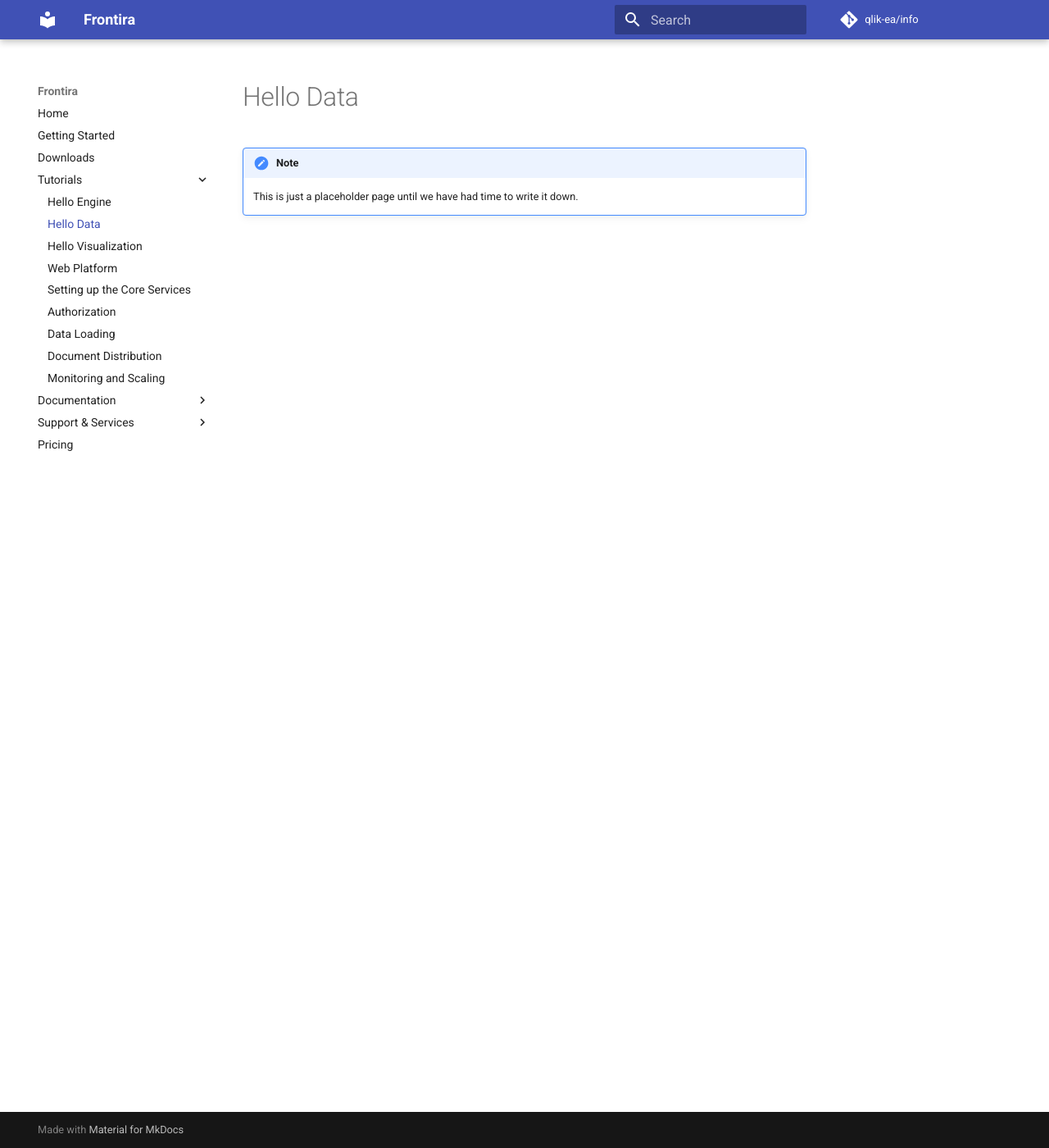
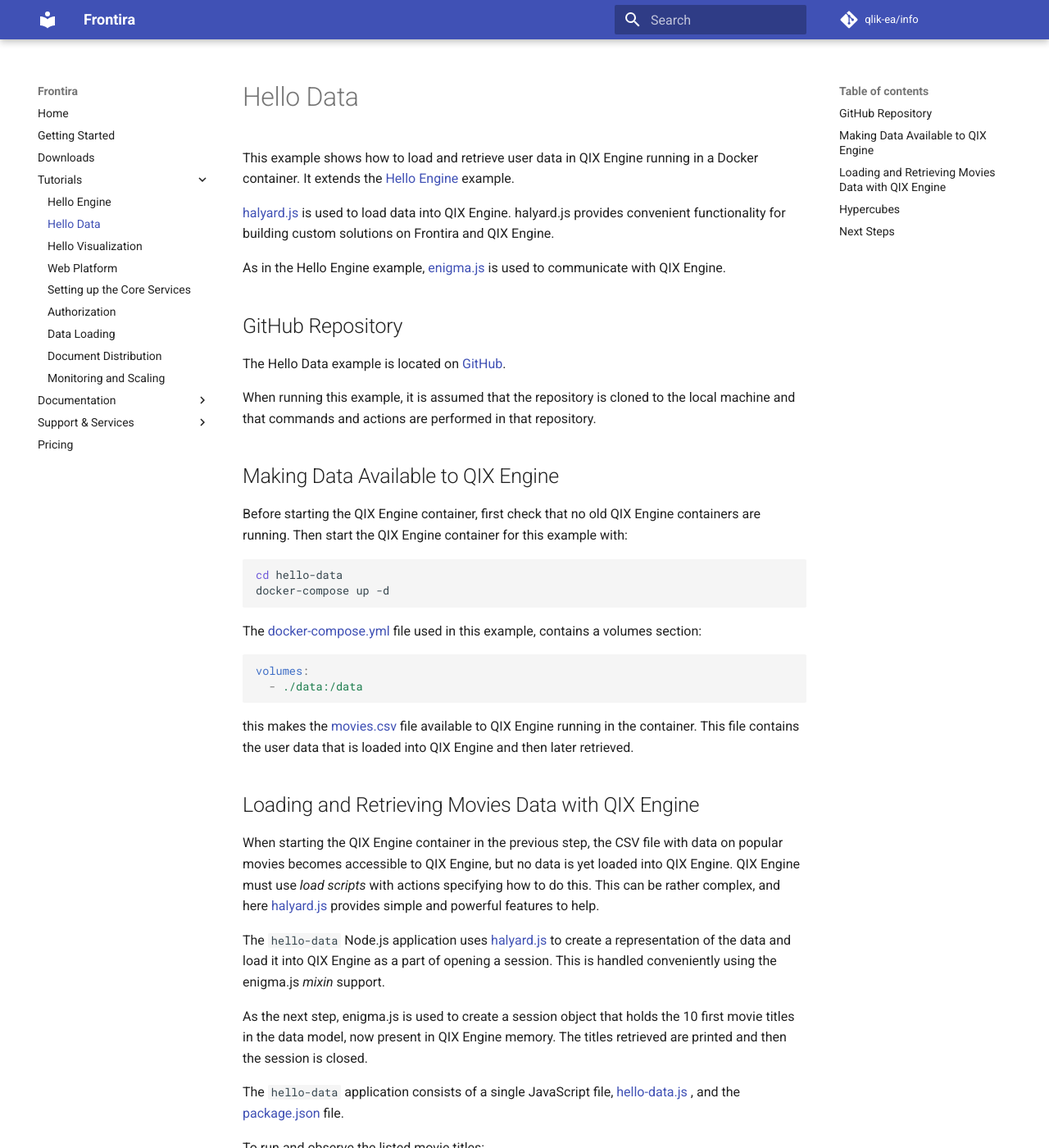
Before and after one commit to qlik-oss/core-website, an MkDocs documentation site: the page built from docs/tutorials/hello-data.md, in a window 1280 px wide and 1400 px high. Shown: the whole window at 82% size. Built offline with MkDocs 1.6.1 and Material for MkDocs 9.7.7, drawn with Linux system fonts in a browser that asks for light colours; comment, search, counter and statistics services are not loaded; old or Windows-style settings are respelled for this version of MkDocs; some of the changed text lies outside the part shown.

Commit message:
hello-data tutorial documentation (#95)

````diff
--- a/docs/tutorials/hello-data.md
+++ b/docs/tutorials/hello-data.md
@@ -1,4 +1,106 @@
 # Hello Data
 
-!!! note
-    This is just a placeholder page until we have had time to write it down.
+This example shows how to load and retrieve user data in QIX Engine running in a Docker container. It extends the
+[Hello Engine](./hello-engine.md) example.
+
+[halyard.js](https://github.com/qlik-oss/halyard.js) is used to load data into QIX Engine. halyard.js provides
+convenient functionality for building custom solutions on Frontira and QIX Engine.
+
+As in the Hello Engine example, [enigma.js](https://github.com/qlik-oss/enigma.js) is used to communicate with QIX
+Engine.
+
+## GitHub Repository
+
+The Hello Data example is located on [GitHub](https://github.com/qlik-ea/getting-started-with-web-platform).
+
+When running this example, it is assumed that the repository is cloned to the local machine and that commands and
+actions are performed in that repository.
+
+## Making Data Available to QIX Engine
+
+Before starting the QIX Engine container, first check that no old QIX Engine containers are running. Then start the QIX
+Engine container for this example with:
+
+```bash
+cd hello-data
+docker-compose up -d
+```
+
+The
+[docker-compose.yml](https://github.com/qlik-ea/getting-started-with-web-platform/blob/master/hello-data/docker-compose.yml)
+file used in this example, contains a volumes section:
+
+```yml
+volumes:
+  - ./data:/data
+```
+
+this makes the
+[movies.csv](https://github.com/qlik-ea/getting-started-with-web-platform/blob/master/hello-data/data/movies.csv) file
+available to QIX Engine running in the container. This file contains the user data that is loaded into QIX Engine and
+then later retrieved.
+
+## Loading and Retrieving Movies Data with QIX Engine
+
+When starting the QIX Engine container in the previous step, the CSV file with data on popular movies becomes accessible
+to QIX Engine, but no data is yet loaded into QIX Engine. QIX Engine must use _load scripts_ with actions specifying how
+to do this. This can be rather complex, and here [halyard.js](https://github.com/qlik-oss/halyard.js) provides simple
+and powerful features to help.
+
+The `hello-data` Node.js application uses [halyard.js](https://github.com/qlik-oss/halyard.js) to create a
+representation of the data and load it into QIX Engine as a part of opening a session. This is handled conveniently
+using the enigma.js _mixin_ support.
+
+As the next step, enigma.js is used to create a session object that holds the 10 first movie titles in the data model,
+now present in QIX Engine memory. The titles retrieved are printed and then the session is closed.
+
+The `hello-data` application consists of a single JavaScript file,
+[hello-data.js](https://github.com/qlik-ea/getting-started-with-web-platform/blob/master/hello-data/hello-data.js)
+, and the
+[package.json](https://github.com/qlik-ea/getting-started-with-web-platform/blob/master/hello-data/package.json) file.
+
+To run and observe the listed movie titles:
+
+```bash
+$ npm install
+$ npm start
+
+Creating table data representation.
+Creating and opening session using mixin.
+Creating session object with movie titles.
+Listing the 10 first movies:
+2012
+Armageddon
+Avatar
+Battleship
+Cars 2
+Cleopatra
+Evan Almighty
+Green Lantern
+Harry Potter and the Half-Blood Prince
+Indiana Jones and the Kingdom of the Crystal Skull
+Session closed.
+```
+
+Study the
+[hello-data.js](https://github.com/qlik-ea/getting-started-with-web-platform/blob/master/hello-data/hello-data.js)
+file and observe how halyard.js and enigma.js are used together to load and retrieve data with QIX Engine.
+
+## Hypercubes
+
+As can be observed in the example source code, some intricate details of QIX Engine are exposed. For example,
+the `properties` object used to create the session object contains a field called `qHyperCubeDef`. This relates to the
+central concept of _hypercubes_ in QIX Engine.
+
+Users not familiar with hypercubes are encouraged to learn more about them in the
+[Hypercube](http://help.qlik.com/en-US/sense-developer/Subsystems/Platform/Content/Concepts/Hypercubes.htm)
+help section of the Qlik Sense product.
+
+## Next Steps
+
+In this example, it was shown how to load and retrieve data with QIX Engine. In the
+[Hello Visualization](./hello-visualization.md) tutorial the same concepts are built upon to provide a visualization of
+the same data set.
+
+It is also recommended to get a closer look at [enigma.js](https://github.com/qlik-oss/enigma.js) and
+[halyard.js](https://github.com/qlik-oss/enigma.js), and the full range of features in these libraries.
````
Also changed, not shown: docs/tutorials/hello-engine.md (+11 -9 lines).
